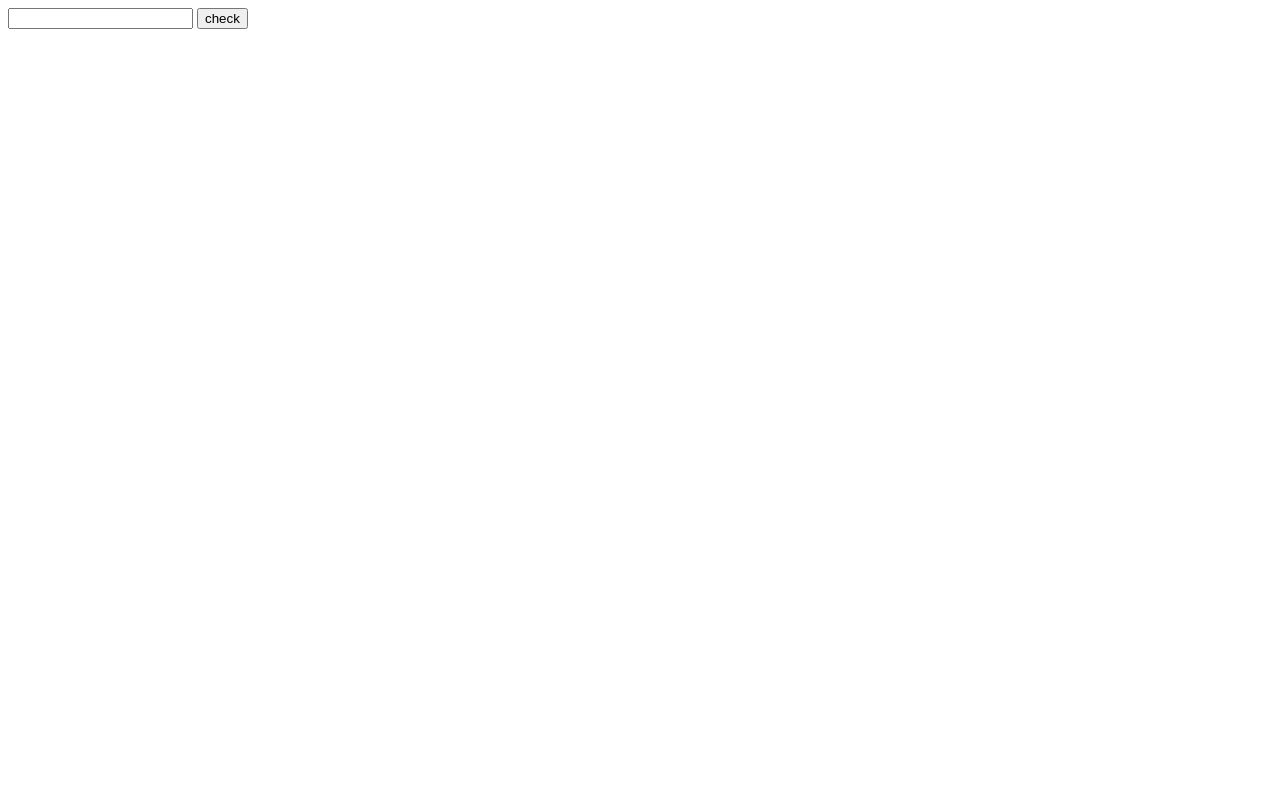
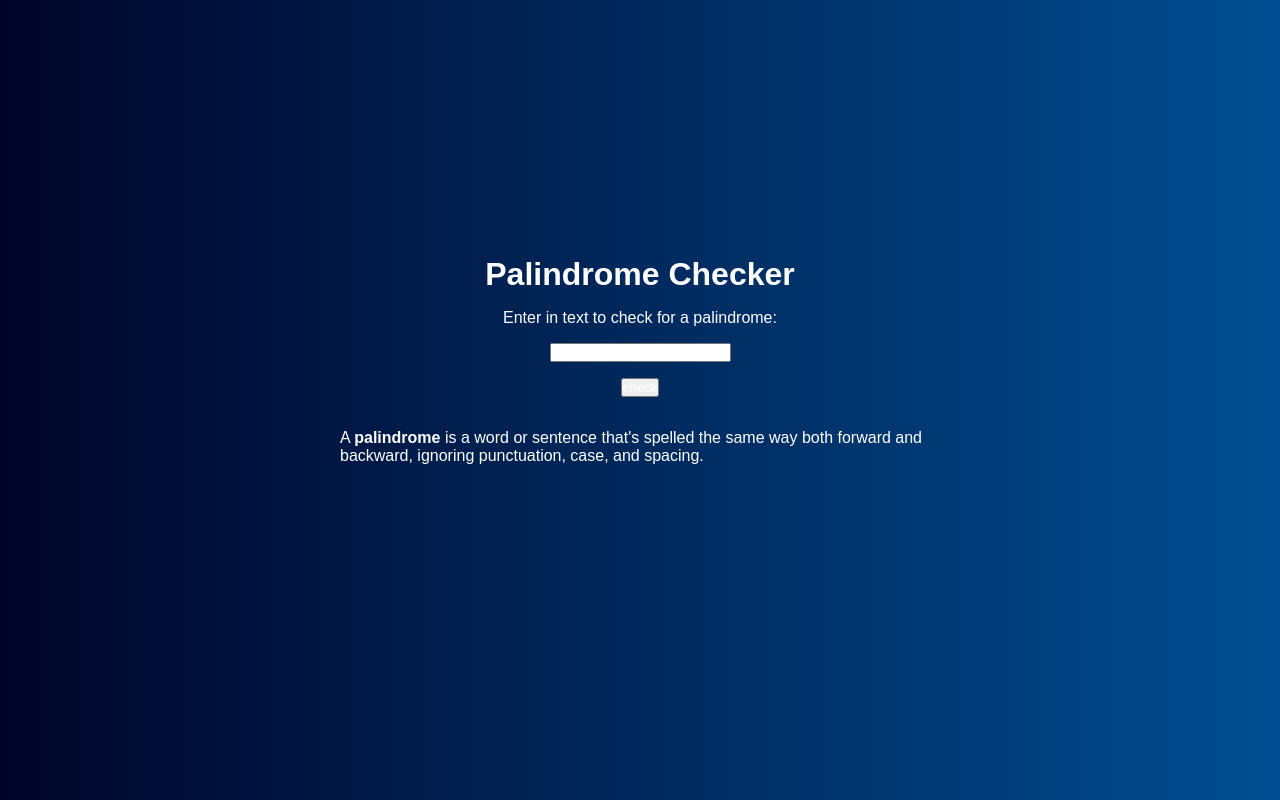
Before and after one commit to gabvilla/palindrome-checker, a plain HTML site: page index.html in a window 1280 px wide. Drawn offline with Linux system fonts and the light colour scheme.

Commit message:
created a new center div and started the css part

```diff
--- a/index.html
+++ b/index.html
@@ -7,10 +7,15 @@
     <link rel="stylesheet" href="styles.css">
 </head>
 <body>
+    <div class="main-hero">
+        <h1>Palindrome Checker</h1>
+        <p>Enter in text to check for a palindrome:</p>
 
-    <input type="text" id="input-text">
-    <button id="check-btn">check</button>
-    <div id="result"></div>
+        <input type="text" id="input-text">
+        <button id="check-btn">check</button>
+        <div id="result"></div>
+        <p>A <strong>palindrome</strong> is a word or sentence that's spelled the same way both forward and backward, ignoring punctuation, case, and spacing.</p>
+    </div>
 
     <script src="index.js"></script>
 </body>
--- a/styles.css
+++ b/styles.css
@@ -0,0 +1,27 @@
+@charset 'UTF-8';
+
+*{
+    box-sizing: border-box;
+    padding: 0;
+    margin: 0;
+    font-family: Arial, Helvetica, sans-serif;
+    color: #fff;
+}
+
+body{
+    display: flex;
+    align-items: center;
+    justify-content: center;
+    background: linear-gradient(to right, #000428, #004e92);
+}
+
+.main-hero{
+    width: 100%;
+    height: 90vh;
+    max-width: 600px;
+    display: flex;
+    align-items: center;
+    flex-direction: column;
+    justify-content: center;
+    gap: 1rem;
+}
```
